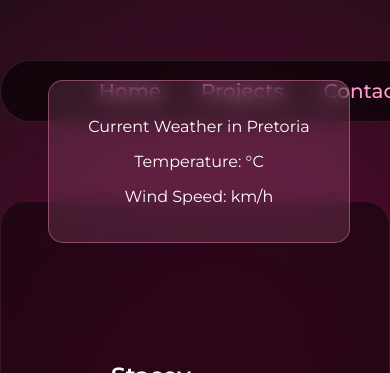
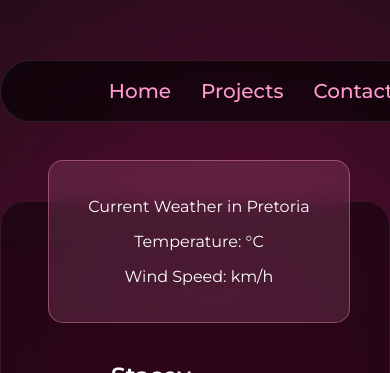
Before and after one commit to staceygoga-del/portfolio_a1, a Nuxt app: page / in a window 390 px wide. Shown: the top 373 px of the page. Built offline with nearby package versions, Linux system fonts and the light colour scheme; no server answers.

Commit message:
final assignment deploy

```diff
--- a/app/assets/css/main.css
+++ b/app/assets/css/main.css
@@ -179,6 +179,7 @@ body {
      position: absolute;
      top:80px;
      right:40px;
+     margin-top:80px;
 
      width:260px;
      /*margin:0px auto 30px auto;*/
@@ -256,3 +257,12 @@ form button {
     margin:20px auto;
     font-size: 17px;
 }
+
+@media(max-width: 768px) {
+
+
+    .navbar {
+
+        gap:30px;
+    }
+}
```
